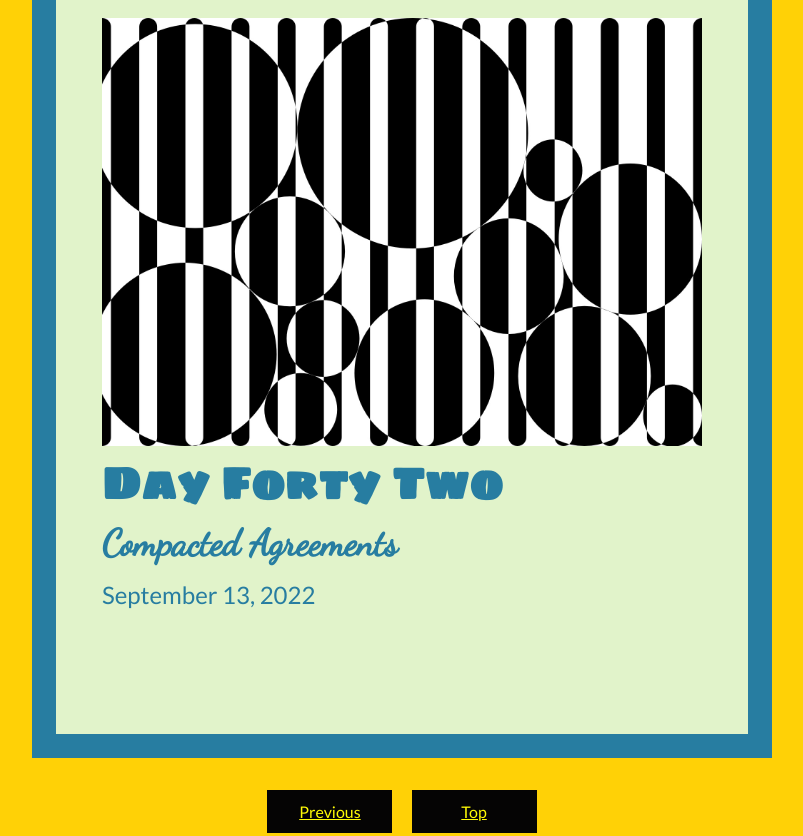
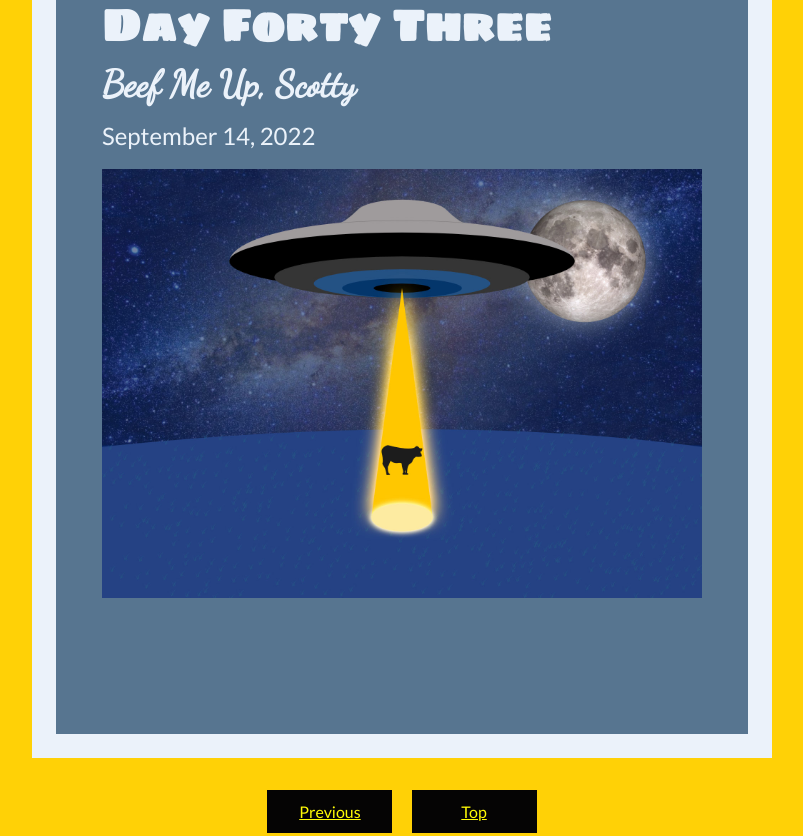
Before and after one commit to chrissoncrant/pe-directory, a plain HTML site: page projects/artin-on-the-daily/index.html in a window 1280 px wide. Shown: the part 1148-1984 px from the top of the page, without its empty margins (238-1041 px from the left). Drawn offline with Linux system fonts and the light colour scheme.

Commit message:
added day 43

```diff
--- a/projects/artin-on-the-daily/index.html
+++ b/projects/artin-on-the-daily/index.html
@@ -34,6 +34,7 @@
 
     <nav>
         <span><i>Past arts (newest first):</i></span>
+        <a class="internal-links day-links" href="#day-43">Beef Me Up, Scotty</a>
         <a class="internal-links day-links" href="#day-42">Compacted Agreements</a>
         <a class="internal-links day-links" href="#day-41">Patterned Behavior</a>
         <a class="internal-links day-links" href="#day-40">Something Wrong With That Flower...</a>
@@ -82,6 +83,24 @@
     <p>They are meant to be "simple."</p>
     <p>And simplicity ebbs and flows with the days.</p>
 
+    <section id="day-43" class="blue-2-home home">
+        <div class="centering-container">
+            <div class="day-text">
+                <h2>Day Forty Three</h2>
+                <h3>Beef Me Up, Scotty</h3>
+                <span>September 14, 2022</span>
+            </div>
+            <div class="image-frame">
+                <img src="images/day-43.jpg" alt="Graphic of a UFO abducting a cow.">
+            </div>
+        </div>
+    </section>
+    <div class="internal-nav-container">
+        <a class="internal-links margin-r-16" href="#day-42">Previous</a>
+        <!-- <a class="internal-links btn-margin" href="#day-44">Next</a> -->
+        <a class="internal-links" href="#logo">Top</a>
+    </div>
+
     <section id="day-42" class="blue-1-away away">
         <div class="centering-container">
             <div class="image-frame">
@@ -95,8 +114,8 @@
         </div>
     </section>
     <div class="internal-nav-container">
-        <a class="internal-links margin-r-16" href="#day-41">Previous</a>
-        <!-- <a class="internal-links btn-margin" href="#day-43">Next</a> -->
+        <a class="internal-links" href="#day-41">Previous</a>
+        <a class="internal-links btn-margin" href="#day-43">Next</a>
         <a class="internal-links" href="#logo">Top</a>
     </div>
 
```
Also changed, not shown: projects/artin-on-the-daily/images/day-43.jpg (added).
